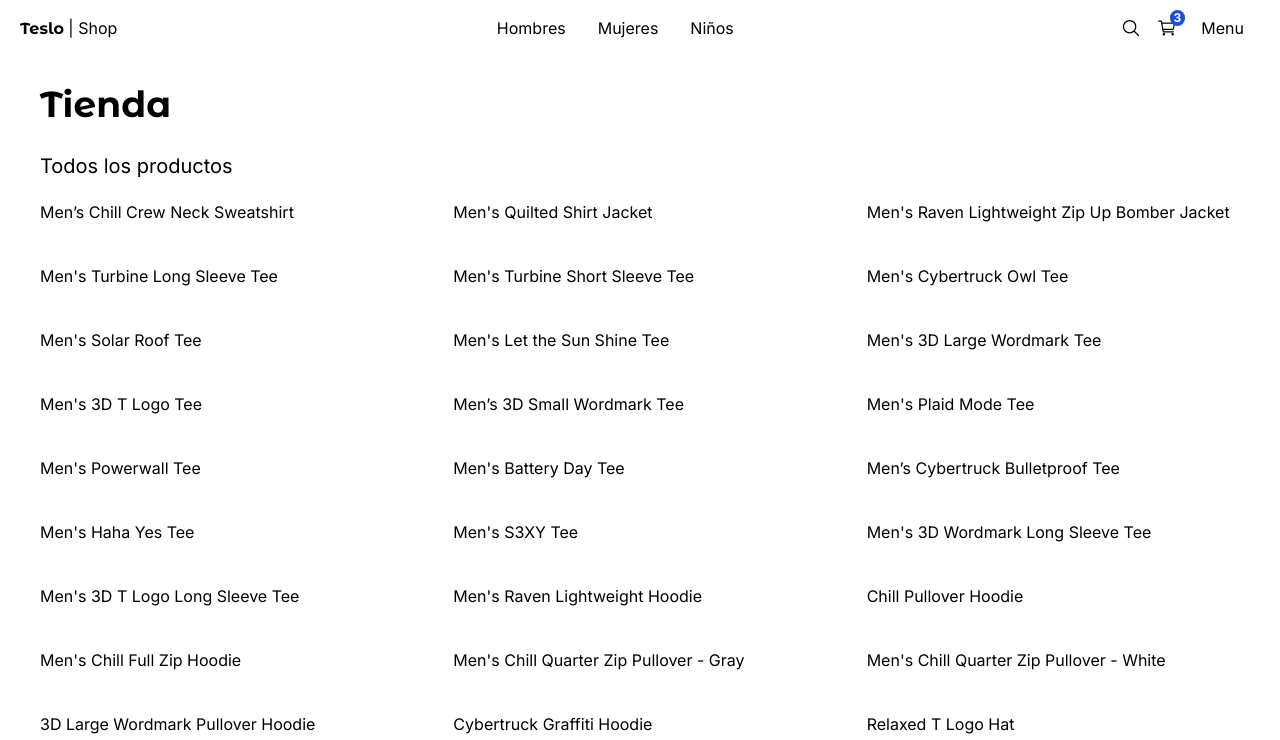
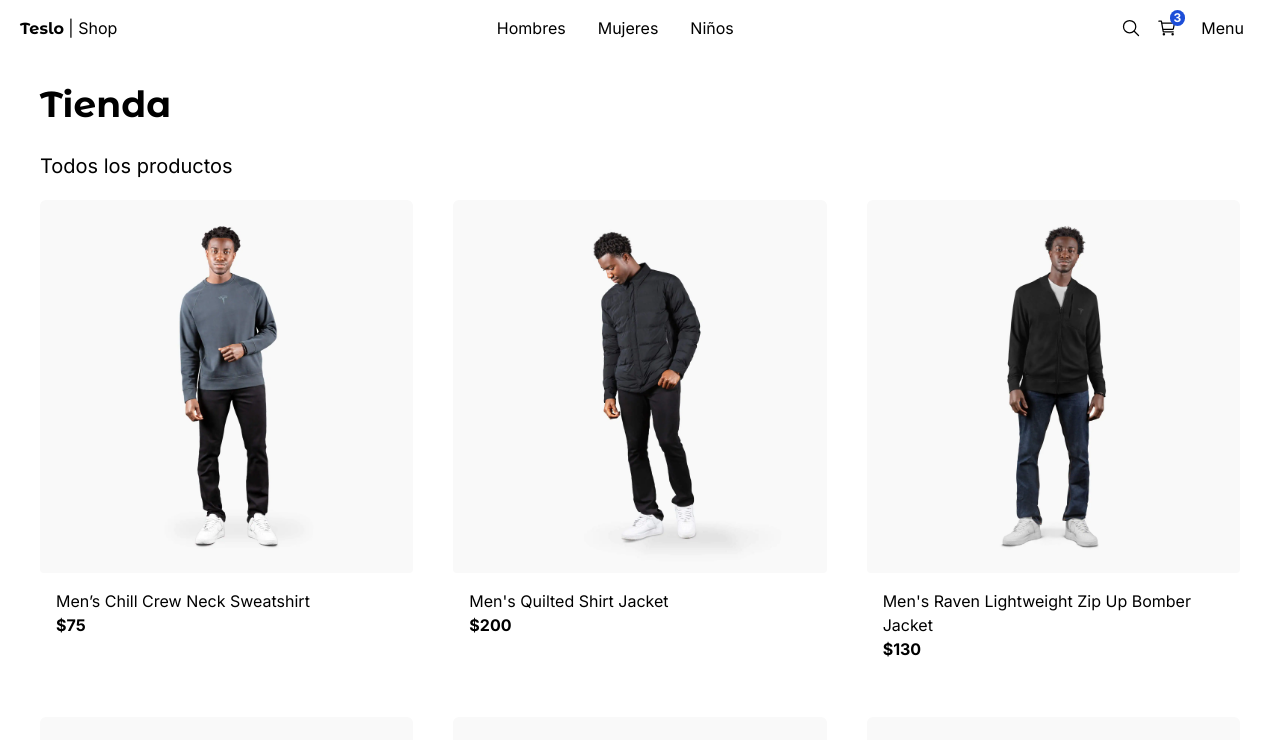
Before and after one commit to LRegalado1996/teslo-shop, a Next.js app: page / in a window 1280 px wide. Shown: the top 740 px of the page. Built offline with nearby package versions, Linux system fonts and the light colour scheme.

Commit message:
hasta clase 198

```diff
--- a/src/components/index.ts
+++ b/src/components/index.ts
@@ -1,4 +1,5 @@
 export { PageNotFound } from "./ui/not-found/PageNotFound";
 export { ProductGrid } from "./products/products-grid/ProductGrid";
+export { ProductGridItem } from "./products/products-grid/ProductGridItem";
 export { Title } from "./ui/title/Title";
 export { TopMenu } from "./ui/top-menu/Top-menu";
--- a/src/components/products/products-grid/ProductGrid.tsx
+++ b/src/components/products/products-grid/ProductGrid.tsx
@@ -1,5 +1,6 @@
 import { Product } from "@/interfaces";
 import React from "react";
+import { ProductGridItem } from "./ProductGridItem";
 
 interface Props {
   products: Product[];
@@ -9,7 +10,7 @@
   return (
     <div className="grid grid-cols-2 sm:grid-cols-3 gap-10 mb-10">
       {products.map((product) => (
-        <span key={product.slug}>{product.title}</span>
+        <ProductGridItem key={product.slug} product={product} />
       ))}
     </div>
   );
--- /dev/null
+++ b/src/components/products/products-grid/ProductGridItem.tsx
@@ -0,0 +1,36 @@
+"use client";
+
+import { Product } from "@/interfaces";
+import Image from "next/image";
+import Link from "next/link";
+import { useState } from "react";
+
+interface Props {
+  product: Product;
+}
+
+export const ProductGridItem = ({ product }: Props) => {
+  const [displayImage, setDisplayImage] = useState(product.images[0]);
+
+  return (
+    <div className="rounded-md overflow-hidden fade-in">
+      <Link href={`/products/${product.slug}`}>
+        <Image
+          src={`/products/${displayImage}`}
+          alt={product.title}
+          className="w-full object-cover rounded"
+          width={500}
+          height={500}
+          onMouseEnter={() => setDisplayImage(product.images[1])}
+          onMouseLeave={() => setDisplayImage(product.images[0])}
+        />
+      </Link>
+      <div className="p-4 flex flex-col">
+        <Link className="hover:text-blue-600" href={`/products/${product.slug}`}>
+          {product.title}
+        </Link>
+        <span className="font-bold">${product.price}</span>
+      </div>
+    </div>
+  );
+};
```
